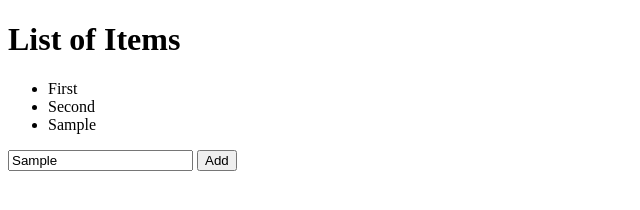
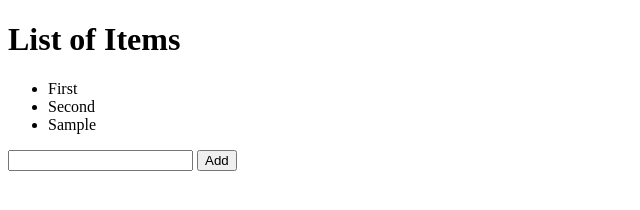
Before and after one commit to pkindalov/JSAdvanced, a plain HTML site: page DOM BOM Events/05. List of Items.html in a window 1280 px wide. Both pictures are taken after typing "Sample" into the empty fields and a click on the button "Add". Shown: the full height of the page, 0-640 px from the left. Drawn offline with Linux system fonts and the light colour scheme.

Commit message:
Fixed a little error

```diff
--- a/DOM BOM Events/05. List of Items.html
+++ b/DOM BOM Events/05. List of Items.html
@@ -23,7 +23,7 @@
             let li = document.createElement("li");
             li.appendChild(document.createTextNode(text));
             document.getElementById("items").appendChild(li);
-            document.getElementById('newText').value = '';
+            document.getElementById('newItemText').value = '';
 
 //            let list = document.querySelector('ul#items');
 //
```
